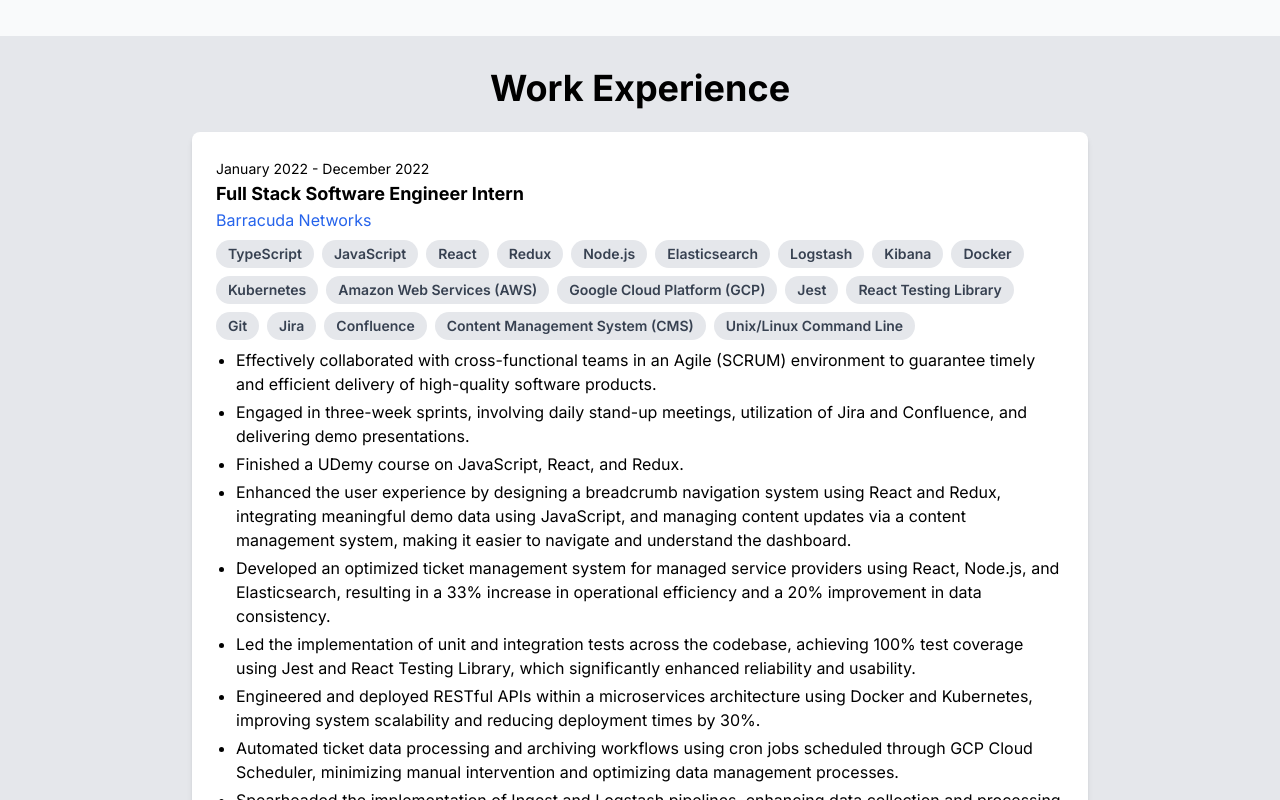
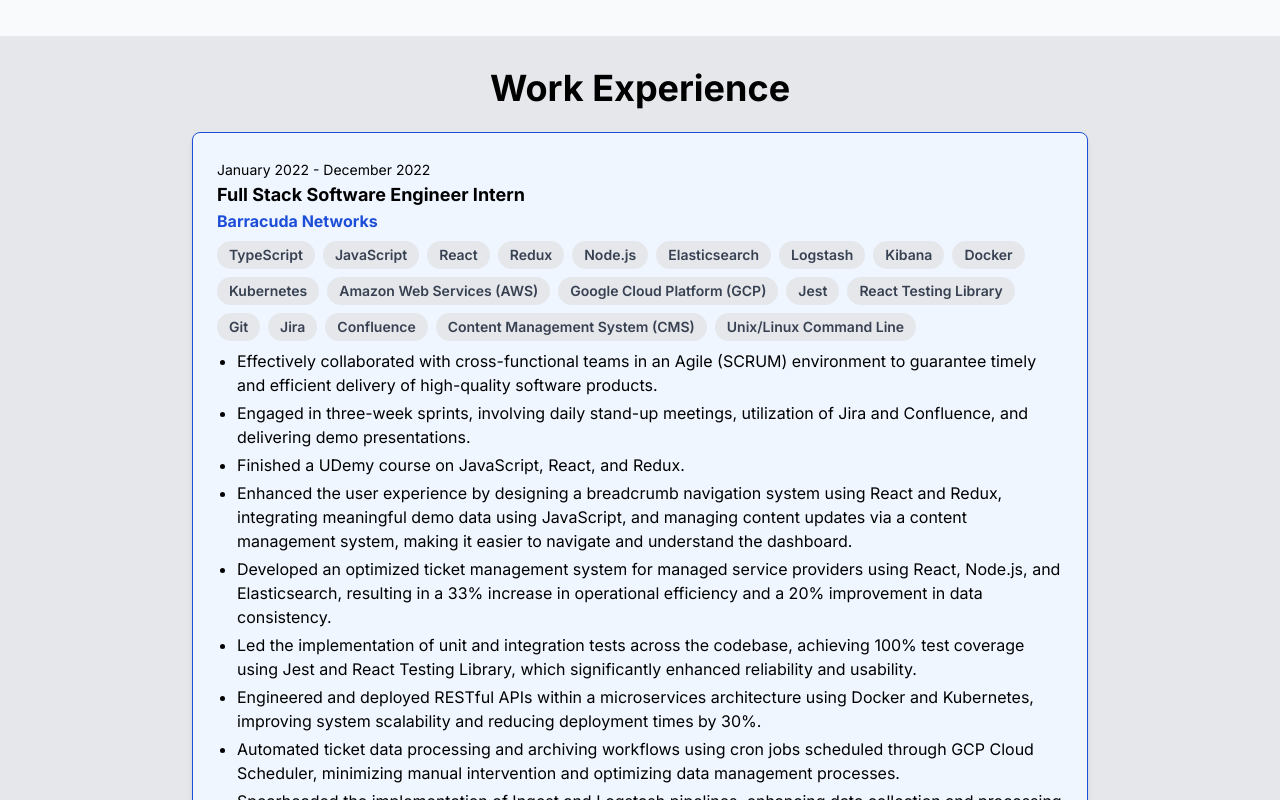
Before and after one commit to YashKapoor1102/Portfolio-Website, a Next.js app: page / in a window 1280 px wide. Shown: the part 1200-2000 px from the top of the page. Built offline with nearby package versions, Linux system fonts and the light colour scheme.

Commit message:
Restyled projects and work experience section

```diff
--- a/src/app/components/Projects.tsx
+++ b/src/app/components/Projects.tsx
@@ -232,7 +232,7 @@ const Projects: React.FC = () => {
                                         </video>
                                     )}
                                 </div>
-                                <div className="p-6">
+                                <div className="p-4">
                                     <h2 className="text-2xl font-bold mb-4">{project.title}</h2>
                                     <div className="flex flex-wrap mb-4">
                                         {project.technologies.map((tech, i) => (
@@ -246,6 +246,7 @@ const Projects: React.FC = () => {
                                     </ul>
                                 </div>
                             </div>
+                            <div className="flex flex-col justify-center items-center mb-4">
                                 <Button
                                     variant="contained"
                                     color="primary"
@@ -257,7 +258,7 @@ const Projects: React.FC = () => {
                                 >
                                     View on GitHub
                                 </Button>
-
+                            </div>
                         </div>
                     ))}
                 </div>
--- a/src/app/components/WorkExperience.tsx
+++ b/src/app/components/WorkExperience.tsx
@@ -42,10 +42,10 @@ const WorkExperience: React.FC = () => {
                 <h1 className="text-center text-4xl font-bold mb-6">Work Experience</h1>
                 <div className="space-y-4 flex flex-col justify-center items-center">
                     {experiences.map((exp, index) => (
-                        <div key={index} className="bg-white rounded-lg shadow-md p-6 max-w-4xl">
+                        <div key={index} className="bg-blue-50 rounded-lg shadow-md p-6 max-w-4xl border border-blue-700">
                             <span className="text-sm font-normal">{exp.date}</span>
                             <h2 className="text-lg font-bold">{exp.title}</h2>
-                            <p className="text-blue-600">{exp.company}</p>
+                            <p className="font-bold text-blue-700">{exp.company}</p>
                             <div className="flex flex-wrap gap-2 my-2">
                                 {exp.skills.map((skill, i) => (
                                     <span key={i} className="bg-gray-200 rounded-full px-3 py-1 text-sm font-semibold text-gray-700">{skill}</span>
```
Lines whose indentation alone changed are shown as unchanged.
